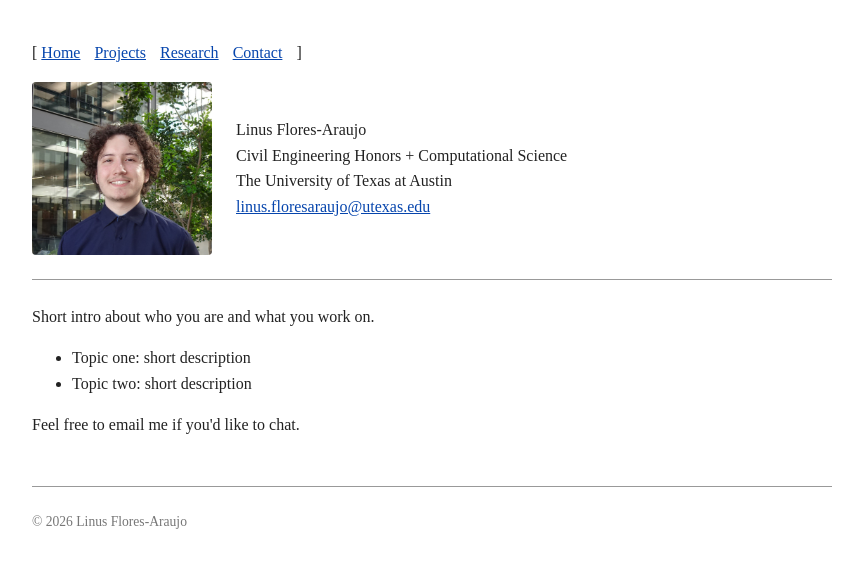
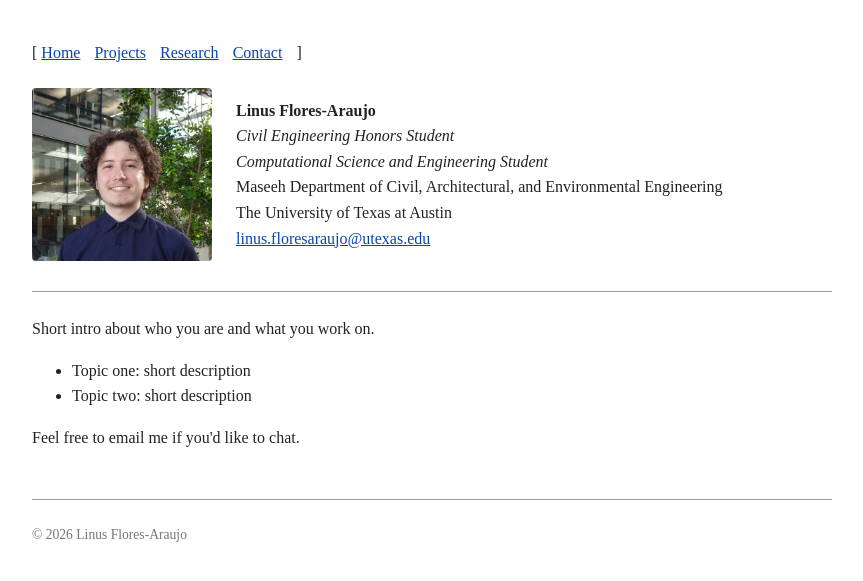
Before and after one commit to lfloresaraujo/lfloresaraujo.github.io, a Jekyll site: the page built from index.html, in a window 1280 px wide. Shown: the top 581 px of the page, without its empty margins (208-1071 px from the left). Built offline with Jekyll 4.4.1, drawn with Linux system fonts in a browser that asks for light colours.

Commit message:
Update index.html

```diff
--- a/index.html
+++ b/index.html
@@ -7,8 +7,11 @@ title: Home
   <img src="/assets/headshot.jpg" alt="Linus Flores-Araujo">
   <div>
     <p>
-      Linus Flores-Araujo<br>
-      Civil Engineering Honors + Computational Science<br>
+      <b>Linus Flores-Araujo</b><br>
+      <i>Civil Engineering Honors Student</i><br>
+      <i>Computational Science and Engineering Student</i><br>
+
+      Maseeh Department of Civil, Architectural, and Environmental Engineering<br>
       The University of Texas at Austin<br>
       <a href="mailto:linus.floresaraujo@utexas.edu">linus.floresaraujo@utexas.edu</a>
     </p>
```
